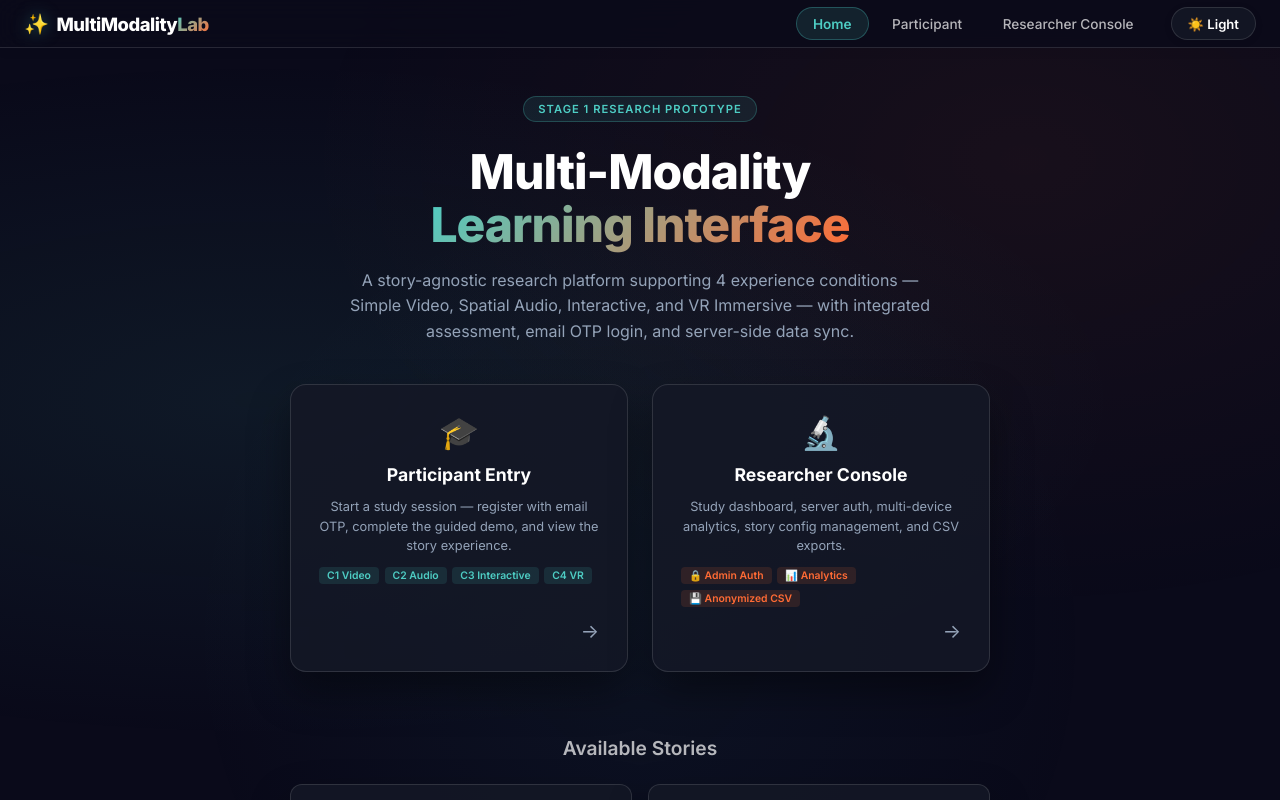
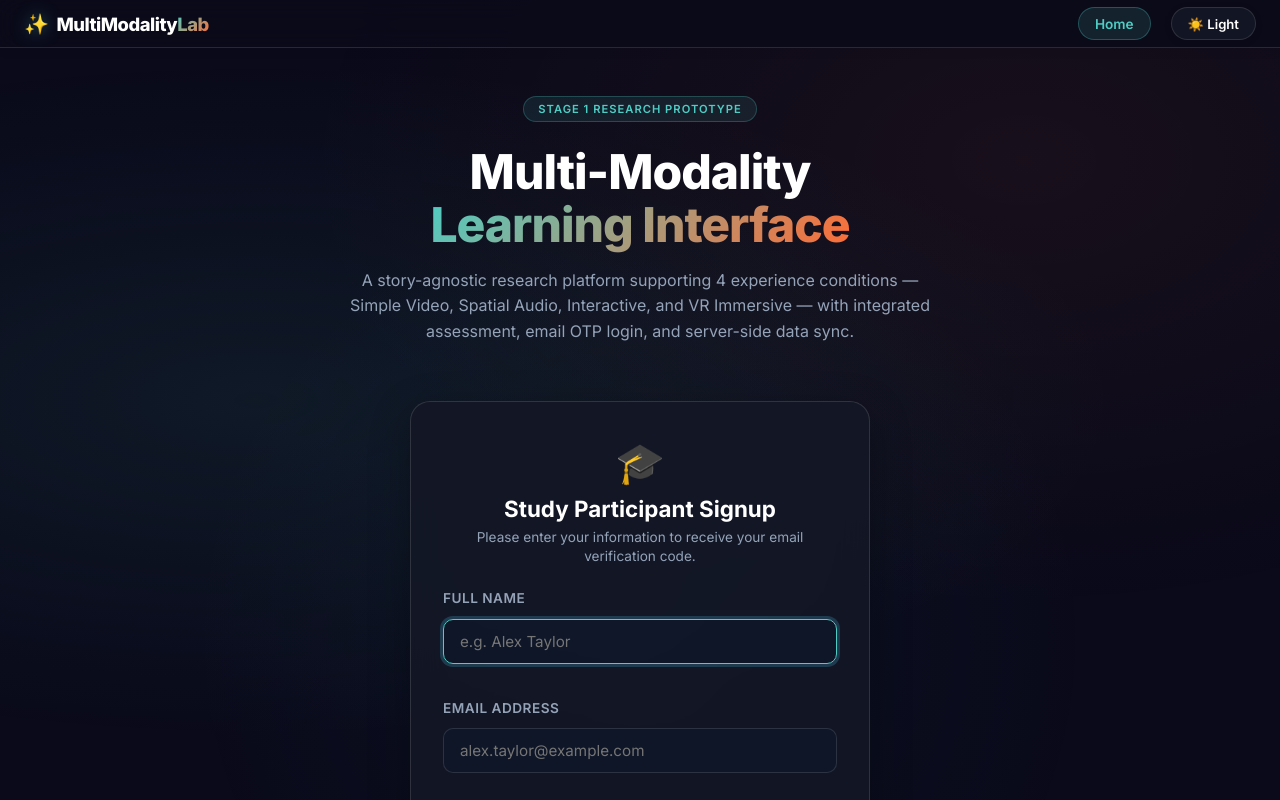
Before and after one commit to chetansinghh/multimodal-learning-interface, a React (Vite) app: page / in a window 1280 px wide. Shown: the top 800 px of the page. Built offline with nearby package versions, Linux system fonts and the light colour scheme.

Commit message:
fix: integrate AuthContext role & login state across Header, Homepage cards, ParticipantFlow, and AdminLoginGate

```diff
--- a/src/App.css
+++ b/src/App.css
@@ -473,6 +473,33 @@
   color: var(--text-muted);
 }
 
+/* ─── Homepage Login Section & Single Card ───────── */
+.homepage-login-section {
+  width: 100%;
+  max-width: 460px;
+  margin: 1.5rem auto 2.5rem;
+}
+
+.homepage-login-section .signup-modal-overlay {
+  position: static;
+  background: transparent;
+  backdrop-filter: none;
+  padding: 0;
+  z-index: 1;
+}
+
+.homepage-login-section .signup-modal-card {
+  box-shadow: 0 12px 40px rgba(0, 0, 0, 0.3);
+  border: 1px solid var(--border-color);
+}
+
+.landing-card.single-card {
+  max-width: 600px;
+  margin: 0 auto;
+  grid-column: 1 / -1;
+  text-align: left;
+}
+
 /* ─── Responsive ───────── */
 @media (max-width: 640px) {
   .hero-title { font-size: 2rem; }
--- a/src/App.jsx
+++ b/src/App.jsx
@@ -2,6 +2,8 @@ import React, { useState, useRef, useEffect } from 'react';
 import { BrowserRouter, Routes, Route, Link, useLocation, useNavigate } from 'react-router-dom';
 import ParticipantFlow from './components/participant/ParticipantFlow';
 import ResearcherDashboard from './components/researcher/ResearcherDashboard';
+import AdminLoginGate from './components/researcher/AdminLoginGate';
+import ParticipantSignupModal from './components/participant/ParticipantSignupModal';
 import { ThemeProvider, useTheme } from './context/ThemeContext';
 import { AuthProvider, useAuth } from './context/AuthContext';
 import './App.css';
@@ -46,6 +48,7 @@ function UserAvatar() {
 // ─── Global Header ────────────────────────────────────────────
 function GlobalHeader() {
   const { theme, toggleTheme } = useTheme();
+  const { isLoggedIn, role } = useAuth();
   const location = useLocation();
 
   return (
@@ -58,9 +61,18 @@ function GlobalHeader() {
       <div className="header-actions">
         <nav className="header-nav-links">
           <Link to="/" className={`nav-link ${location.pathname === '/' ? 'active' : ''}`}>Home</Link>
-          <Link to="/participant" className={`nav-link ${location.pathname === '/participant' ? 'active' : ''}`}>Participant</Link>
+
+          {/* Show Participant tab ONLY when logged in as participant */}
+          {isLoggedIn && role === 'participant' && (
+            <Link to="/participant" className={`nav-link ${location.pathname === '/participant' ? 'active' : ''}`}>Participant Portal</Link>
+          )}
+
+          {/* Show Researcher Console tab ONLY when logged in as admin */}
+          {isLoggedIn && role === 'admin' && (
             <Link to="/researcher" className={`nav-link ${location.pathname === '/researcher' ? 'active' : ''}`}>Researcher Console</Link>
+          )}
         </nav>
+
         <button className="theme-toggle-btn" onClick={toggleTheme} title={`Switch to ${theme === 'dark' ? 'Light' : 'Dark'} Mode`}>
           {theme === 'dark' ? '☀️ Light' : '🌙 Dark'}
         </button>
@@ -72,6 +84,9 @@ function GlobalHeader() {
 
 // ─── Landing Page ────────────────────────────────────────────
 function LandingPage() {
+  const { isLoggedIn, role, user } = useAuth();
+  const navigate = useNavigate();
+
   return (
     <div className="landing-page">
       <div className="landing-bg" />
@@ -86,32 +101,56 @@ function LandingPage() {
             A story-agnostic research platform supporting 4 experience conditions — Simple Video, Spatial Audio, Interactive, and VR Immersive — with integrated assessment, email OTP login, and server-side data sync.
           </p>
 
+          {/* 1. NOT LOGGED IN: Show unified email OTP login modal right on homepage */}
+          {!isLoggedIn && (
+            <div className="homepage-login-section">
+              <ParticipantSignupModal
+                sessionId="home_session"
+                onComplete={(data) => {
+                  if (data.role === 'admin') {
+                    navigate('/researcher');
+                  } else {
+                    navigate('/participant');
+                  }
+                }}
+              />
+            </div>
+          )}
+
+          {/* 2. LOGGED IN AS PARTICIPANT: Show ONLY Participant Entry Card */}
+          {isLoggedIn && role === 'participant' && (
             <div className="landing-cards">
-            <Link to="/participant" className="landing-card participant-card">
+              <Link to="/participant" className="landing-card participant-card single-card">
                 <div className="card-icon">🎓</div>
-              <h3>Participant Entry</h3>
-              <p>Start a study session — register with email OTP, complete the guided demo, and view the story experience.</p>
+                <h3>Participant Portal — Welcome {user?.name || user?.email}!</h3>
+                <p>You are logged in as a study participant. Click below to launch your study session experience.</p>
                 <div className="card-conditions">
                   <span className="cond-chip">C1 Video</span>
                   <span className="cond-chip">C2 Audio</span>
                   <span className="cond-chip">C3 Interactive</span>
                   <span className="cond-chip">C4 VR</span>
                 </div>
-              <span className="card-arrow">→</span>
+                <span className="card-arrow">▶ Continue Experience →</span>
               </Link>
+            </div>
+          )}
 
-            <Link to="/researcher" className="landing-card researcher-card">
+          {/* 3. LOGGED IN AS ADMIN: Show ONLY Researcher Console Card */}
+          {isLoggedIn && role === 'admin' && (
+            <div className="landing-cards">
+              <Link to="/researcher" className="landing-card researcher-card single-card">
                 <div className="card-icon">🔬</div>
-              <h3>Researcher Console</h3>
-              <p>Study dashboard, server auth, multi-device analytics, story config management, and CSV exports.</p>
+                <h3>Researcher Console — Welcome Admin ({user?.email})</h3>
+                <p>Manage study sessions, view real-time participant analytics, and export dataset CSVs.</p>
                 <div className="card-features">
                   <span className="feat-chip">🔒 Admin Auth</span>
                   <span className="feat-chip">📊 Analytics</span>
                   <span className="feat-chip">💾 Anonymized CSV</span>
                 </div>
-              <span className="card-arrow">→</span>
+                <span className="card-arrow">🔬 Open Researcher Console →</span>
               </Link>
             </div>
+          )}
         </div>
 
         <div className="landing-stories">
@@ -166,7 +205,7 @@ function AppContent() {
       <Routes>
         <Route path="/" element={<LandingPage />} />
         <Route path="/participant" element={<ParticipantFlow />} />
-        <Route path="/researcher" element={<ResearcherDashboard />} />
+        <Route path="/researcher" element={<AdminLoginGate><ResearcherDashboard /></AdminLoginGate>} />
       </Routes>
     </BrowserRouter>
   );
--- a/src/components/participant/ParticipantFlow.jsx
+++ b/src/components/participant/ParticipantFlow.jsx
@@ -17,6 +17,7 @@ import './ParticipantFlow.css';
 const PHASES = ['setup', 'instructions', 'experience', 'assessment', 'complete'];
 
 export default function ParticipantFlow() {
+  const { user, isLoggedIn, role } = useAuth();
   const [phase, setPhase] = useState('setup');
   const [participantId, setParticipantId] = useState('');
   const [participantIdentity, setParticipantIdentity] = useState(null);
@@ -26,6 +27,7 @@ export default function ParticipantFlow() {
   const [storyConfig, setStoryConfig] = useState(null);
   const [loading, setLoading] = useState(false);
   const [error, setError] = useState(null);
+  const [initializedFromAuth, setInitializedFromAuth] = useState(false);
 
   // Load story config
   const loadStory = useCallback(async () => {
@@ -94,6 +96,42 @@ export default function ParticipantFlow() {
 
     setPhase('instructions');
   }, [sessionId, condition, storyUrl, loadStory]);
+
+  // Auto-skip signup modal if already logged in via AuthContext
+  useEffect(() => {
+    if (isLoggedIn && user && role === 'participant' && !initializedFromAuth) {
+      setInitializedFromAuth(true);
+      const pid = user.participant_id || `P_${user.name || 'user'}`;
+      const cond = user.condition || condition;
+      handleSignupComplete({
+        participant_id: pid,
+        condition: cond,
+        identity: {
+          name: user.name,
+          email: user.email,
+          age_group: user.age_group,
+          condition: cond,
+        }
+      });
+    }
+  }, [isLoggedIn, user, role, initializedFromAuth, condition, handleSignupComplete]);
+
+  if (isLoggedIn && role === 'admin') {
+    return (
+      <div className="login-gate-overlay">
+        <div className="login-card">
+          <div className="login-icon">🔬</div>
+          <h2>Researcher Account Active</h2>
+          <p className="login-subtitle">
+            You are logged in as a researcher (<strong>{user?.email}</strong>). Please access the Researcher Console.
+          </p>
+          <a href="/researcher" className="login-btn" style={{ textDecoration: 'none', display: 'block', textAlign: 'center' }}>
+            Go to Researcher Console →
+          </a>
+        </div>
+      </div>
+    );
+  }
 
   const beginExperience = () => {
     setPhase('experience');
```
Lines whose indentation alone changed are shown as unchanged.
